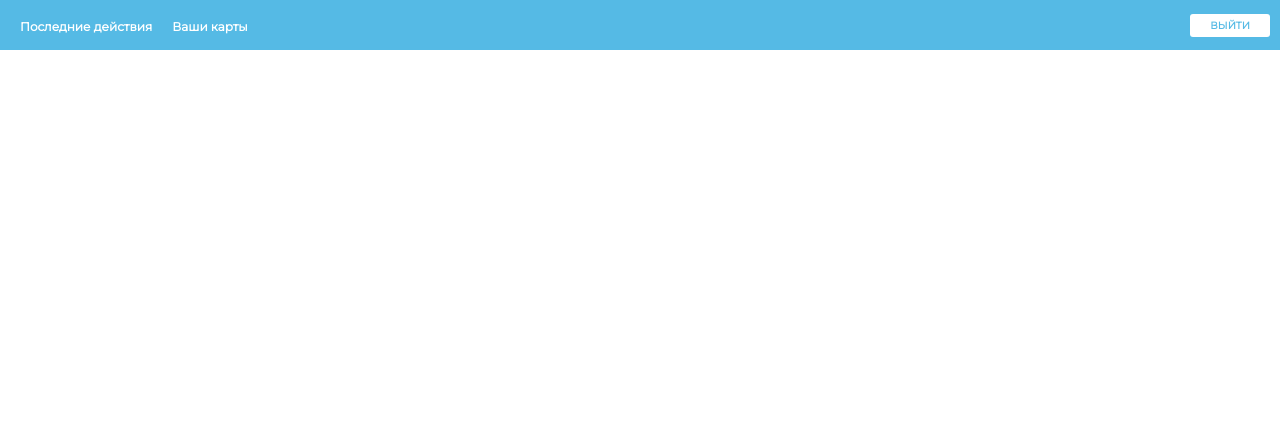
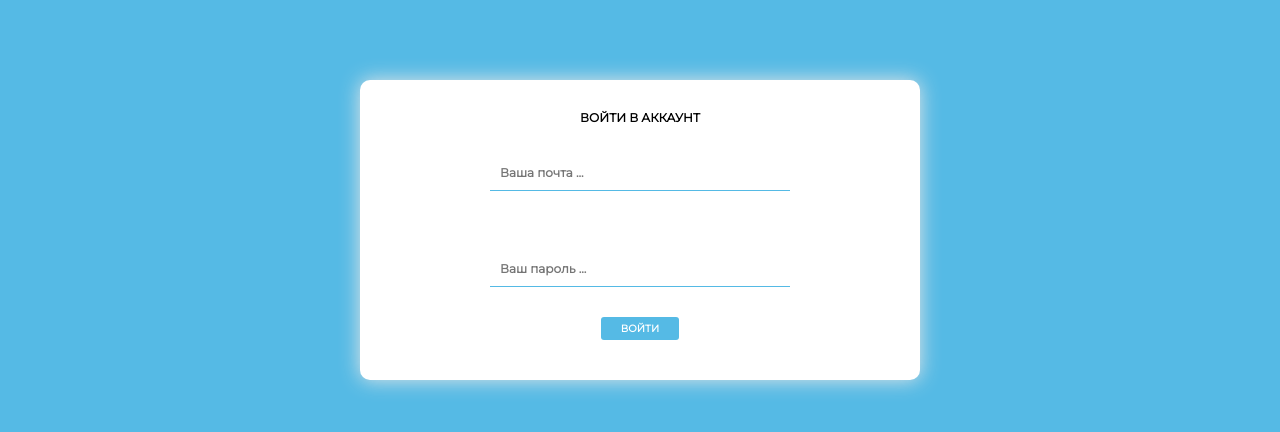
Before and after one commit to YauheniRusinchuk/account-bank, a React (Create React App) app in the folder frontend/: page /login in a window 1280 px wide. Shown: the top 432 px of the page. Built offline with nearby package versions, Linux system fonts and the light colour scheme.

Commit message:
fixed route

```diff
--- a/frontend/src/App.js
+++ b/frontend/src/App.js
@@ -2,17 +2,26 @@ import React from 'react';
 import {BrowserRouter, Switch, Route} from 'react-router-dom'
 import Login from './components/Login'
 import Home from './components/Home'
+import Main from './components/Main'
+import Cart from './components/Cart'
 
 import './App.css';
 
 function App() {
       return (
           <BrowserRouter>
-                <Switch>
-                    <Route path='/' component={Home} />
-                    <Route path='/login' component={Login} />
-                </Switch>
-            </BrowserRouter>
+            <Switch>
+                <Route path='/login' component={Login} />
+                    <Home>
+                        <Route component={({match}) =>
+                            <div>
+                                <Route exact path='/' component={Main} />
+                                <Route path='/carts' component={Cart} />
+                            </div>
+                        } />
+                    </Home>
+            </Switch>
+        </BrowserRouter>
       );
 }
 
--- a/frontend/src/components/Header.js
+++ b/frontend/src/components/Header.js
@@ -7,7 +7,7 @@ function Header() {
     return (
         <div className='header_container'>
             <div className='header_menu'>
-                <a href="">Последние действия</a>
+                <Link to="/">Последние действия</Link>
                 <Link to="/carts">Ваши карты</Link>
             </div>
             <Logout />
--- a/frontend/src/components/Home.js
+++ b/frontend/src/components/Home.js
@@ -1,18 +1,13 @@
-import React, {Fragment} from 'react'
+import React from 'react'
 import Header from './Header'
-import Main from './Main'
-import Cart from './Cart'
-import {Switch, Route} from 'react-router-dom'
 
-function Home() {
+
+function Home(props) {
     return(
-        <Fragment>
+        <div>
             <Header />
-            <div>
-                <Route exact path='/' component={Main} />
-                <Route path='/carts' component={Cart} />
-            </div>
-        </Fragment>
+            {props.children}
+        </div>
     )
 }
 
```
